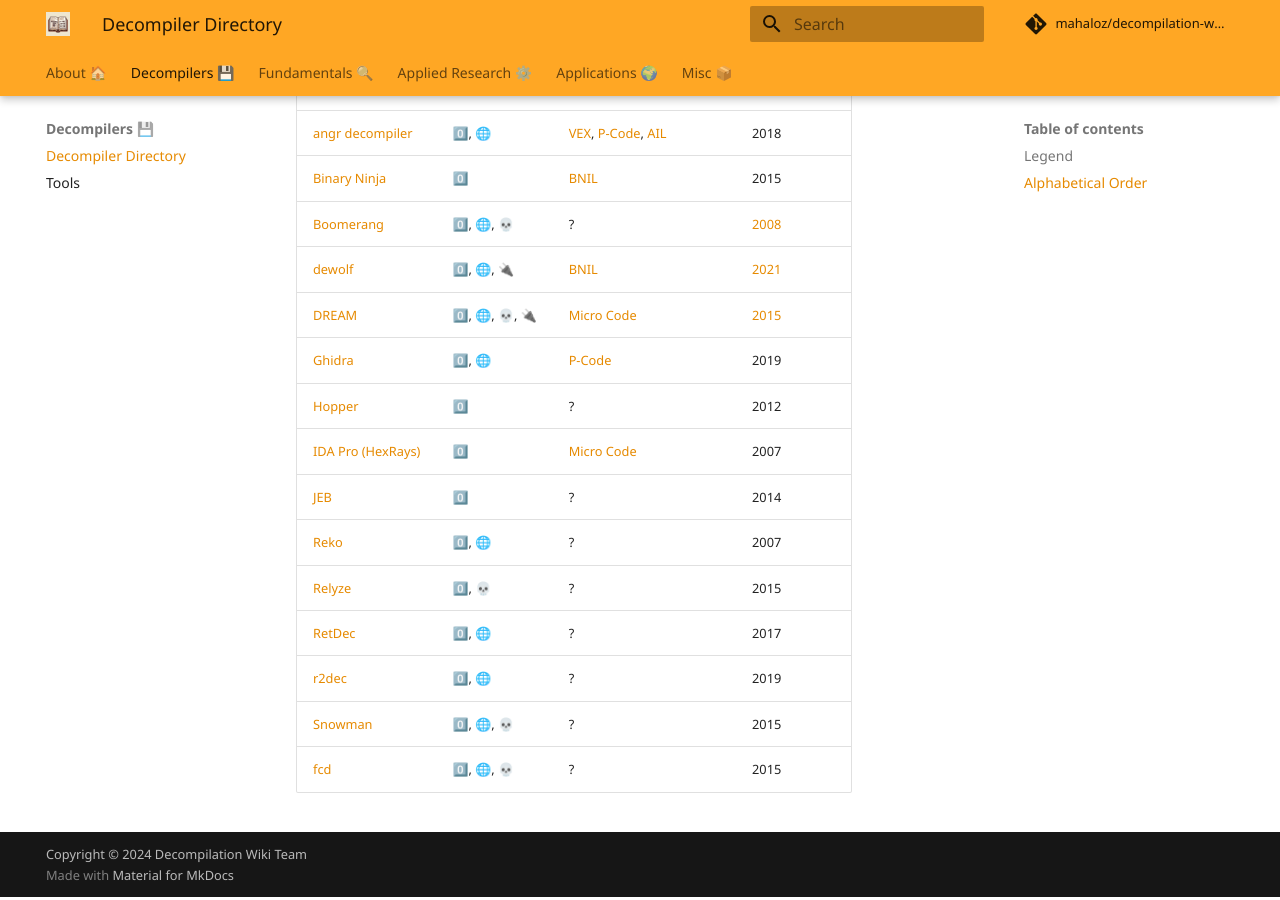
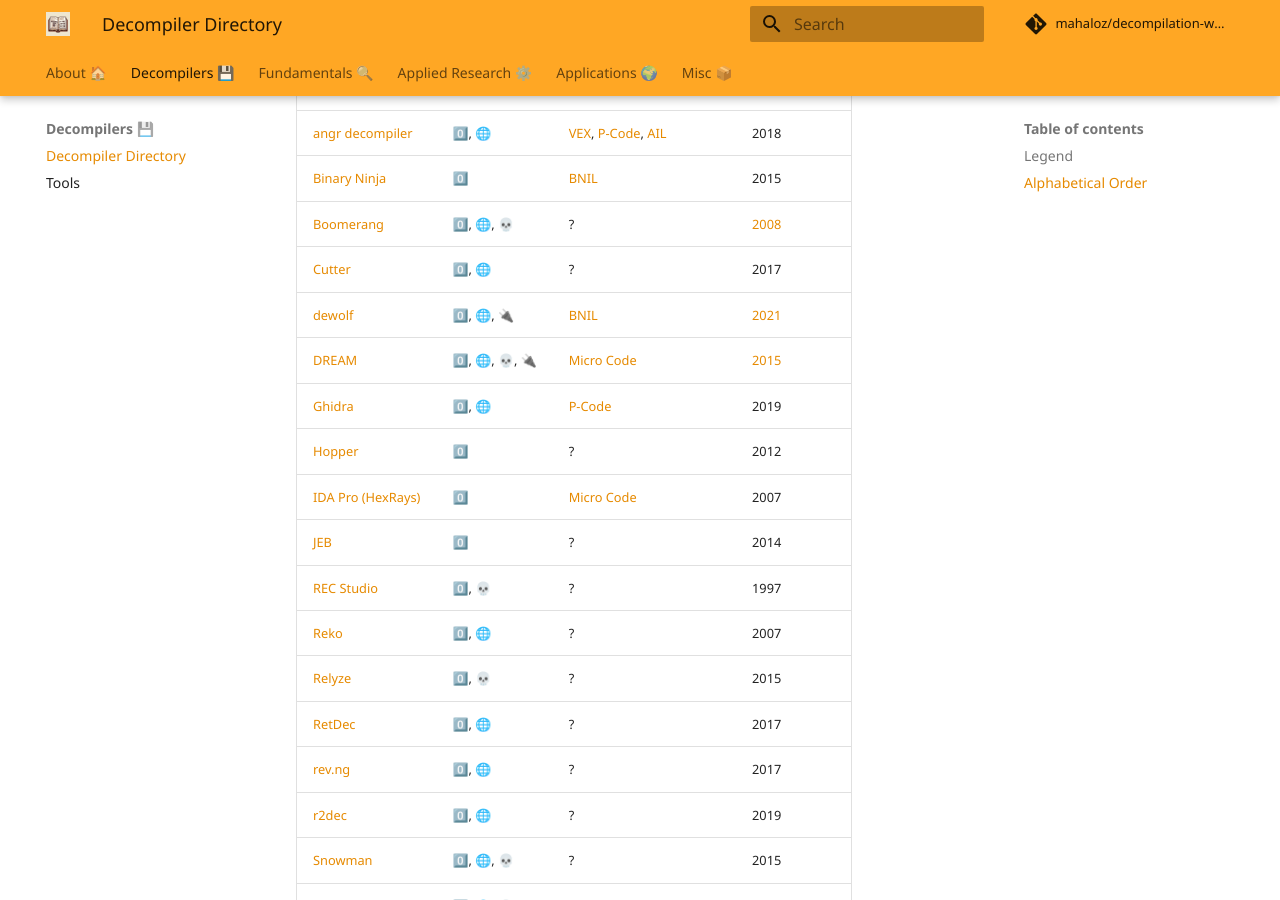
Before and after one commit to mahaloz/decompilation-wiki, an MkDocs documentation site: the page built from docs/decompilers/directory.md, in a window 1280 px wide and 900 px high, scrolled down 564 px. Built offline with MkDocs 1.6.1 and Material for MkDocs 9.7.7, drawn with Linux system fonts in a browser that asks for light colours; comment, search, counter and statistics services are not loaded.

Commit message:
Update directory.md
Added Cutter, REC Studio, rev.ng

```diff
--- a/docs/decompilers/directory.md
+++ b/docs/decompilers/directory.md
@@ -18,15 +18,18 @@
 | [angr decompiler](https://github.com/angr/angr/tree/master/angr/analyses/decompiler) | 0️⃣, 🌐 | [VEX](https://github.com/angr/vex/tree/8f48c00eadbb31d379b829c01792a9c4a21636d4), [P-Code](https://spinsel.dev/assets/2020-06-17-ghidra-brainfuck-processor-1/ghidra_docs/language_spec/html/pcoderef.html), [AIL](https://github.com/angr/ailment) | 2018 |
 | [Binary Ninja](https://binary.ninja/) | 0️⃣ | [BNIL](https://docs.binary.ninja/dev/bnil-llil.html) | 2015 |
 | [Boomerang](https://github.com/BoomerangDecompiler/boomerang) | 0️⃣, 🌐, 💀 | ? | [2008](https://github.com/BoomerangDecompiler/boomerang/commit/e29c6d1f78f0d7d174455e10cee1232da64cac61) |
+| [Cutter](https://cutter.re/) | 0️⃣, 🌐 | ? | 2017 |
 | [dewolf](https://github.com/fkie-cad/dewolf) | 0️⃣, 🌐, 🔌 | [BNIL](https://docs.binary.ninja/dev/bnil-llil.html) | [2021](https://github.com/fkie-cad/dewolf/commit/426d1ad631879ba81640da49400fd9ec652a9bcb) |
 | [DREAM](https://github.com/CodeIntelligenceTesting/dream-ida) | 0️⃣, 🌐, 💀, 🔌 | [Micro Code](https://gist.github.com/icecr4ck/6c744d489efbb07a32bb22e8a3c748e3) | [2015](https://net.cs.uni-bonn.de/fileadmin/ag/martini/Staff/yakdan/dream_ndss2015.pdf) |
 | [Ghidra](https://github.com/NationalSecurityAgency/ghidra) | 0️⃣, 🌐 | [P-Code](https://spinsel.dev/assets/2020-06-17-ghidra-brainfuck-processor-1/ghidra_docs/language_spec/html/pcoderef.html) | 2019 |
 | [Hopper](https://www.hopperapp.com/) | 0️⃣ | ? | 2012 |
 | [IDA Pro (HexRays)](https://hex-rays.com/ida-pro/) | 0️⃣ | [Micro Code](https://gist.github.com/icecr4ck/6c744d489efbb07a32bb22e8a3c748e3) | 2007 |
 | [JEB](https://www.pnfsoftware.com/) | 0️⃣ | ? | 2014 |
+| [REC Studio](https://www.backerstreet.com/rec/recdload.htm) | 0️⃣, 💀 | ? | 1997 |
 | [Reko](https://github.com/uxmal/reko) | 0️⃣, 🌐 | ? | 2007 |
 | [Relyze](https://www.relyze.com/) | 0️⃣, 💀 | ? | 2015 |
 | [RetDec](https://github.com/avast/retdec) | 0️⃣, 🌐 | ? | 2017 |
+| [rev.ng](https://rev.ng/) | 0️⃣, 🌐 | ? | 2017 |
 | [r2dec](https://github.com/wargio/r2dec-js) | 0️⃣, 🌐 | ? | 2019 |
 | [Snowman](https://github.com/x64dbg/snowman) | 0️⃣, 🌐, 💀 | ? | 2015 |
 | [fcd](https://github.com/fay59/fcd) | 0️⃣, 🌐, 💀 | ? | 2015|
```
